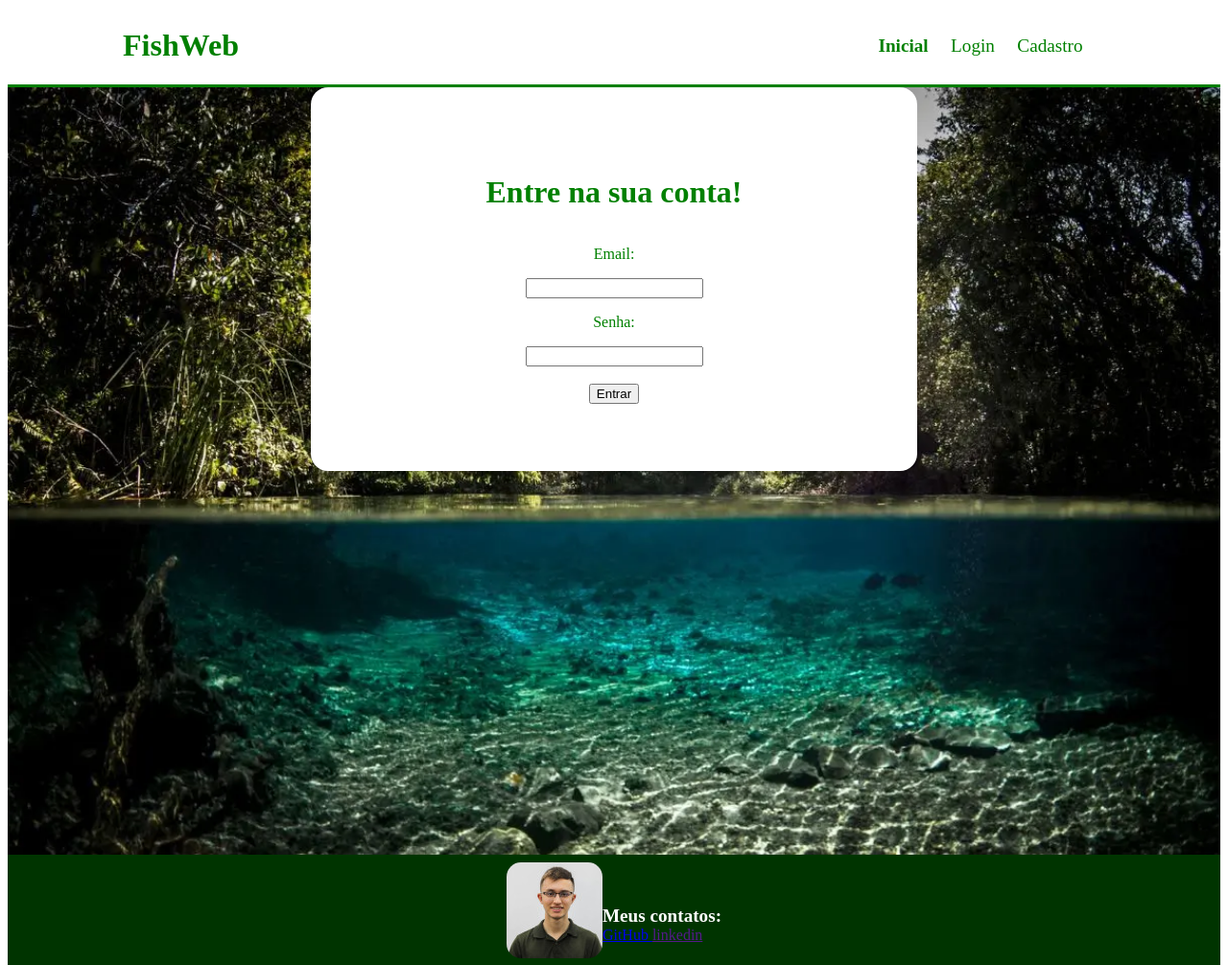
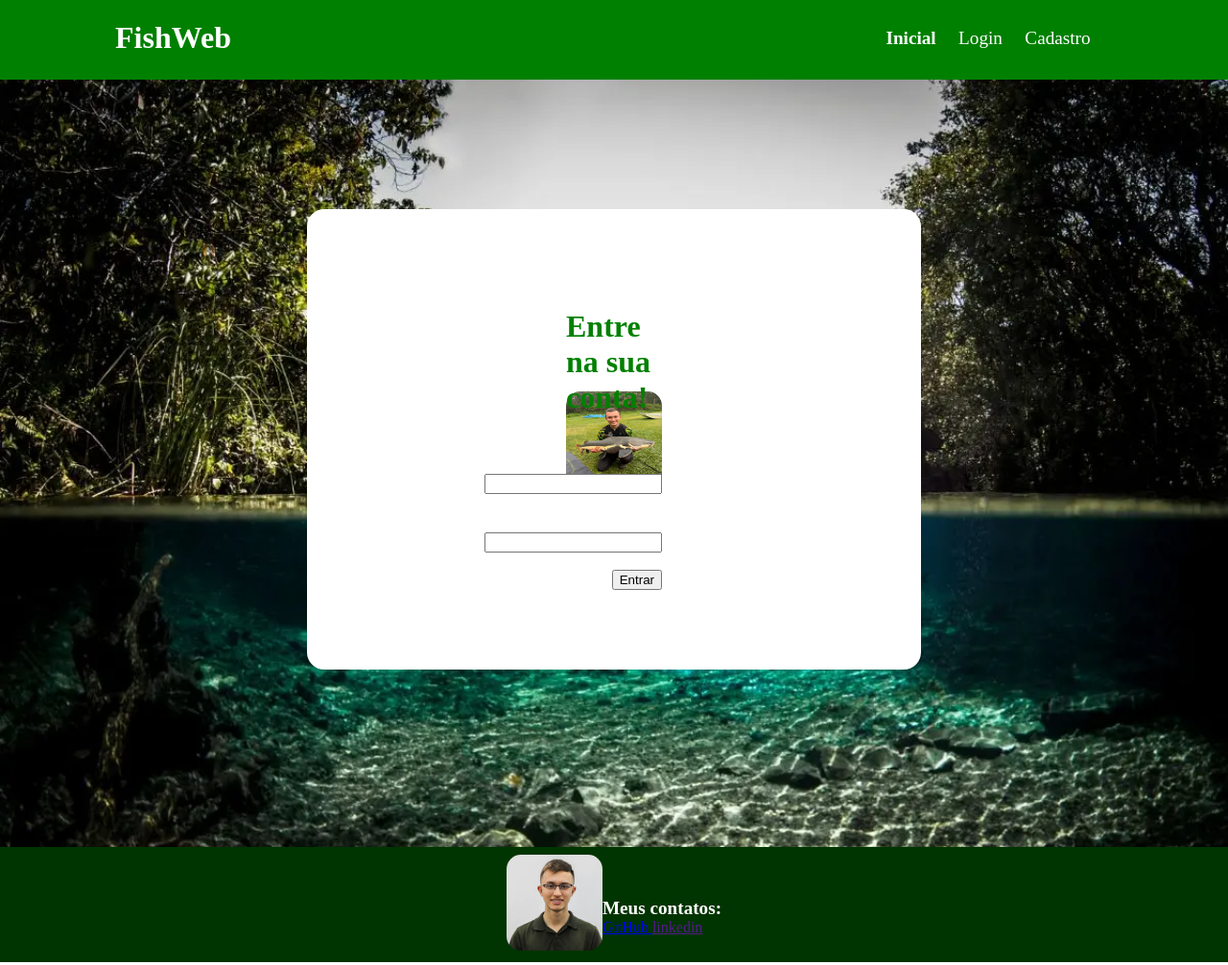
Before and after one commit to Caio18Godinho/Fish-Web, a plain HTML site: page Fish-Web/Login.html in a window 1280 px wide. Shown: the top 1006 px of the page at 96% size. Drawn offline with Linux system fonts and the light colour scheme.

Commit message:
Atualização da home e da tela de login

```diff
--- a/Fish-Web/Login.html
+++ b/Fish-Web/Login.html
@@ -27,10 +27,15 @@
     </div>
     <div class="login">
         <div class="container">
+            <div class="imagem">
+                <img src="./imgs/20251011_110849000_iOS.jpg">
+            </div>
+            <div class="texto">
                 <h1>Entre na sua conta!</h1>
                 <p>Email:</p><input id="input_nome">
                 <p>Senha:</p><input type="text" id="input_senha"><br>
                 <button onclick="validar()">Entrar</button>
+            </div>
         </div>
     </div>
 
--- a/Fish-Web/style.css
+++ b/Fish-Web/style.css
@@ -1,12 +1,13 @@
 body{
     background-color: white;
     flex-direction: column;
+    margin: 0;
 }
 *{
     box-sizing: border-box;
 }
 .header{
-    background-color: white;
+    background-color: green;
     border-bottom: 3px solid green ;
 }
 .header .container{
@@ -16,8 +17,12 @@ body{
     padding: 0 120px;
 }
 .titulo{
-    color: green;
+    color: white;
     font-size: xx-large;
+
+}
+.titulo span{
+    font-weight: bold;
 }
 .navbar{
     display: flex;
@@ -27,7 +32,7 @@ body{
     color: green;
 }
 .navbar a {
-    color: green;
+    color: white;
     outline:none ;
     text-decoration:none ;
     font-size: larger;
@@ -63,7 +68,7 @@ body{
 }
 .texto{
     width: 100%;
-    height: 100%;
+    height: 90%;
     justify-content: start;
     align-items: center;
     display: flex;
@@ -194,21 +199,41 @@ body{
     border-radius: 15px;
 }
 .login{
+    display: flex;
     height: 800px;
     width: 100%;
     background:url(./imgs/bonito-turismo.webp);
     background-size: cover;
+    justify-content: center;
+    align-items: center;
 }
 .login .container{
-    height: 50%;
+
+    height: 60%;
     width: 50%;
     display: flex;
     justify-content: center;
-     color: green;
+    color: green;
     background-color: white;
     align-items: center;
+    flex-direction: row;
+    border-radius: 18px;
+    margin-top: -50px;
+
+}
+.container .texto{
+    width: 100px;
+    display: flex;
+    justify-content: center;
+    color: green;
+    align-items: end;
     flex-direction: column;
     border-radius: 18px;
-    justify-self: center;
-
 }
+.container .imagem{
+    height: 100px;
+    width: 100px;
+    display: flex;
+    align-items: start;
+    justify-content: space-between;
+}
```
Also changed, not shown: Fish-Web/homepage.html (+2 -2 lines). Lines whose indentation alone changed are shown as unchanged.
